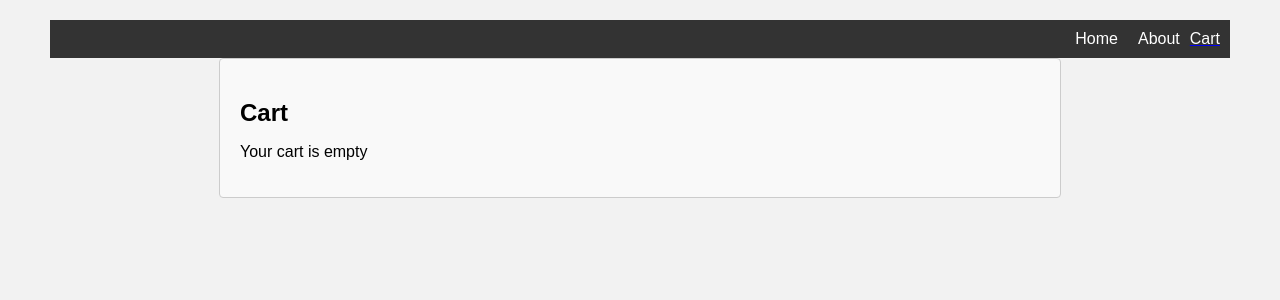
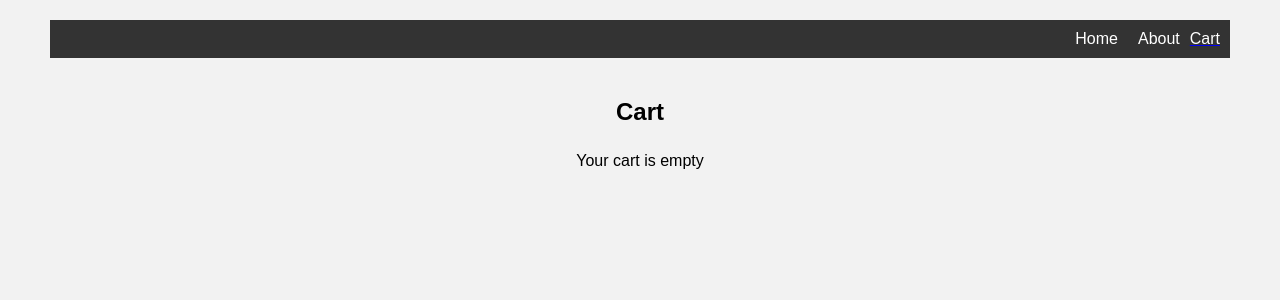
Before and after one commit to vitaliilatka/bookstore-react, a React (Create React App) app: page /cart in a window 1280 px wide. Shown: the top 300 px of the page. Built offline with nearby package versions, Linux system fonts and the light colour scheme.

Commit message:
adding some bookCart styles

```diff
--- a/src/styles/BookCart.module.css
+++ b/src/styles/BookCart.module.css
@@ -1,11 +1,39 @@
 .bookCartContainer {
-    max-width: 800px;
-    margin: 0 auto;
     padding: 20px;
-    border: 1px solid #ccc;
+    display: flex;
+    flex-direction: column;
+    align-items: center;
+    /* max-width: 800px;
+    margin: 0 auto; */
+    /* border: 1px solid #ccc;
     border-radius: 4px;
-    background-color: #f9f9f9;
+    background-color: #f9f9f9; */
 }
+
+.cartItems {
+    width: 100%;
+    display: flex;
+    flex-wrap: wrap;
+    justify-content: center;
+}
+
+.total {
+    width: 100%;
+    display: flex;
+    justify-content: flex-end;
+    margin-top: 20px;
+}
+
+@media (min-width: 768px) {
+    .cartItems {
+        justify-content: space-between;
+    }
+
+    .bookCartItemContainer {
+        width: calc(33.33 - 20px);
+    }
+}
+
 
 .cartItem {
     display: flex;
```
